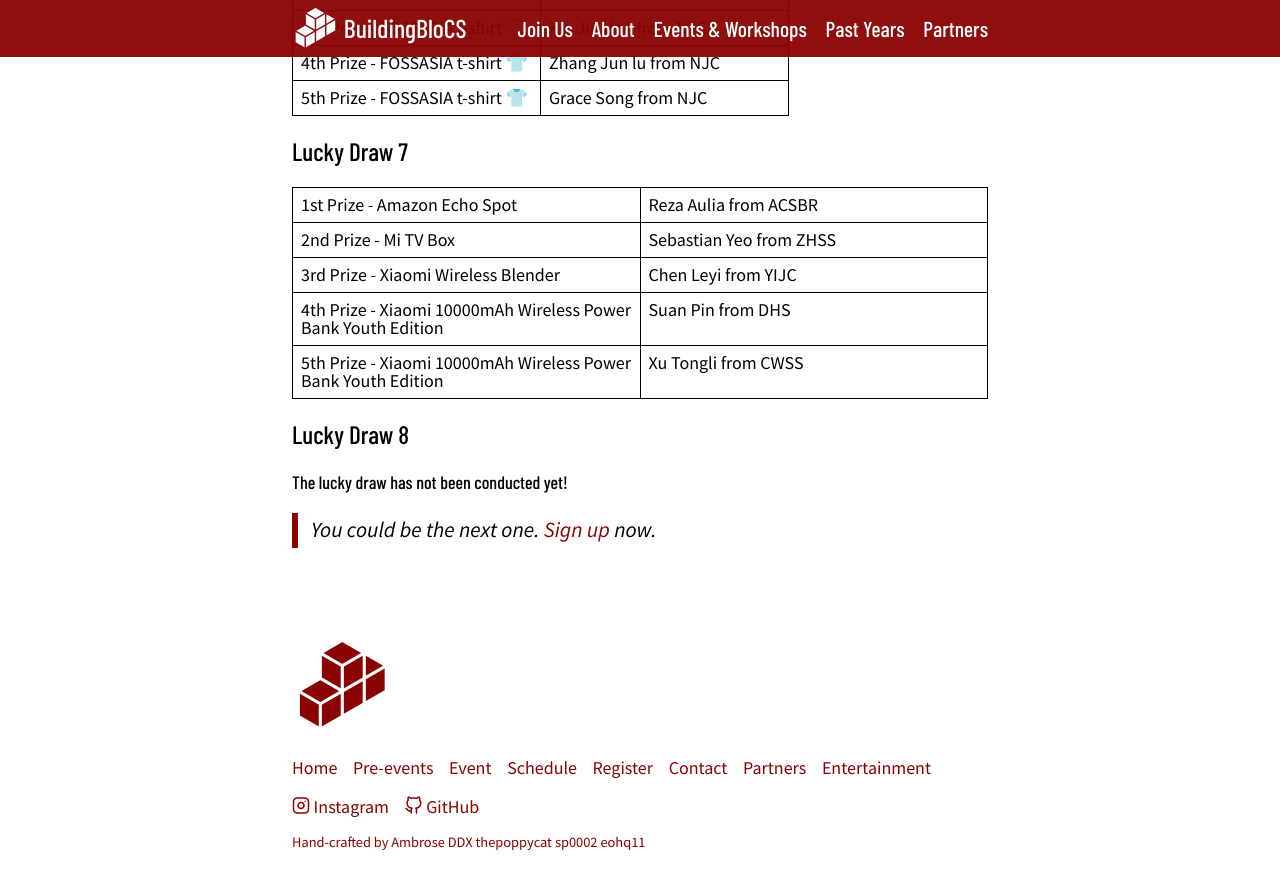
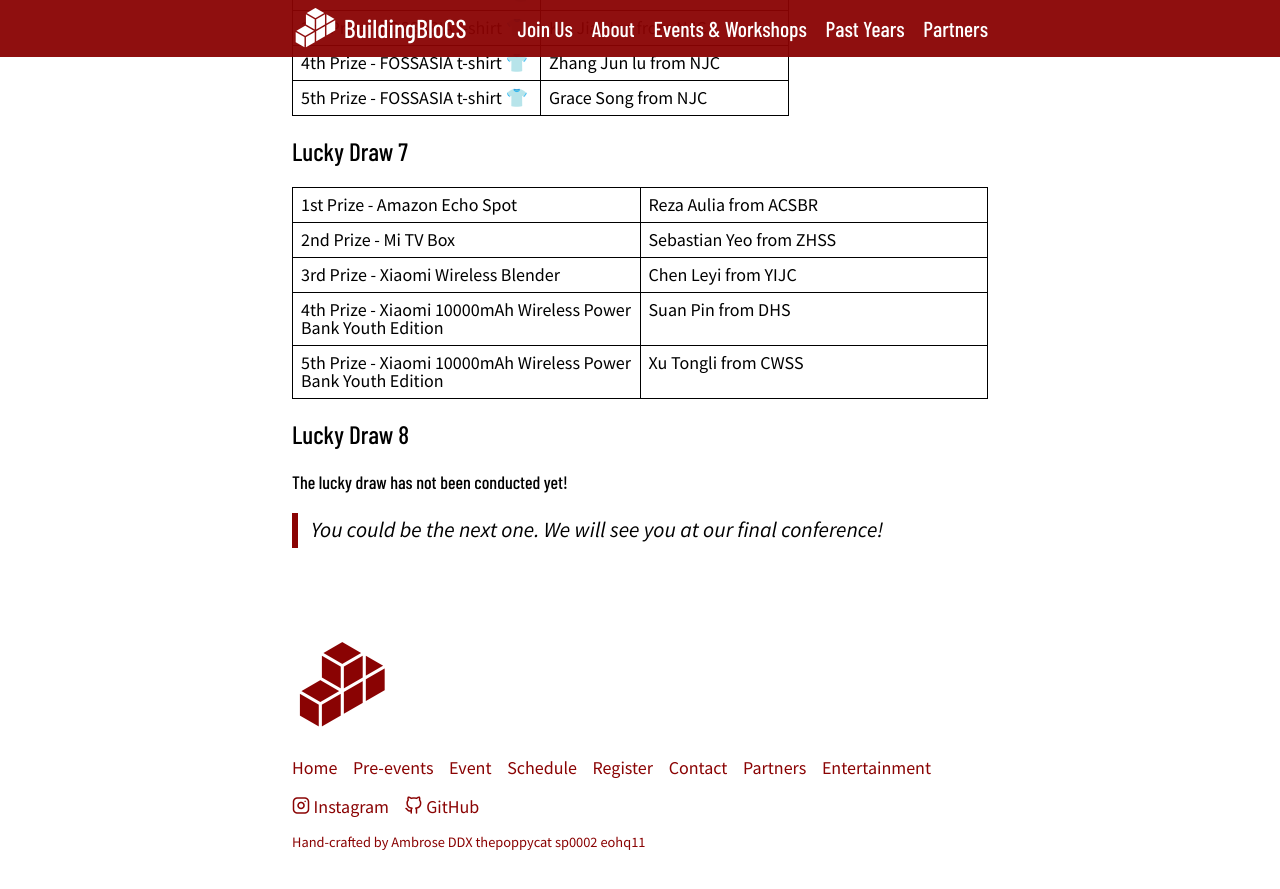
Before and after one commit to buildingblocs/2020, a Jekyll site: the page built from pre-event/luckydraw/index.md, in a window 1280 px wide and 900 px high, scrolled down 1993 px. Shown: the top 889 px of the window. Built offline with Jekyll 4.4.1, drawn with Linux system fonts in a browser that asks for light colours; some web fonts are replaced; our own code applies the rules of GitHub Pages for plain Markdown files.

Commit message:
removed sign up link

```diff
--- a/pre-event/luckydraw/index.md
+++ b/pre-event/luckydraw/index.md
@@ -26,7 +26,7 @@
     {% assign checkWinner = week.awards[0].winner | rstrip %}
     {% if checkWinner.size == 0 %}
         <h5>The lucky draw has not been conducted yet!</h5>
-        <blockquote><p>You could be the next one. <a href="https://buildingblocs.github.io/2020/register/">Sign up</a> now.</p></blockquote>
+        <blockquote><p>You could be the next one. We will see you at our final conference!</p></blockquote>
     {% else %}
         {% for awards in week.awards %}
             <tr>
```
